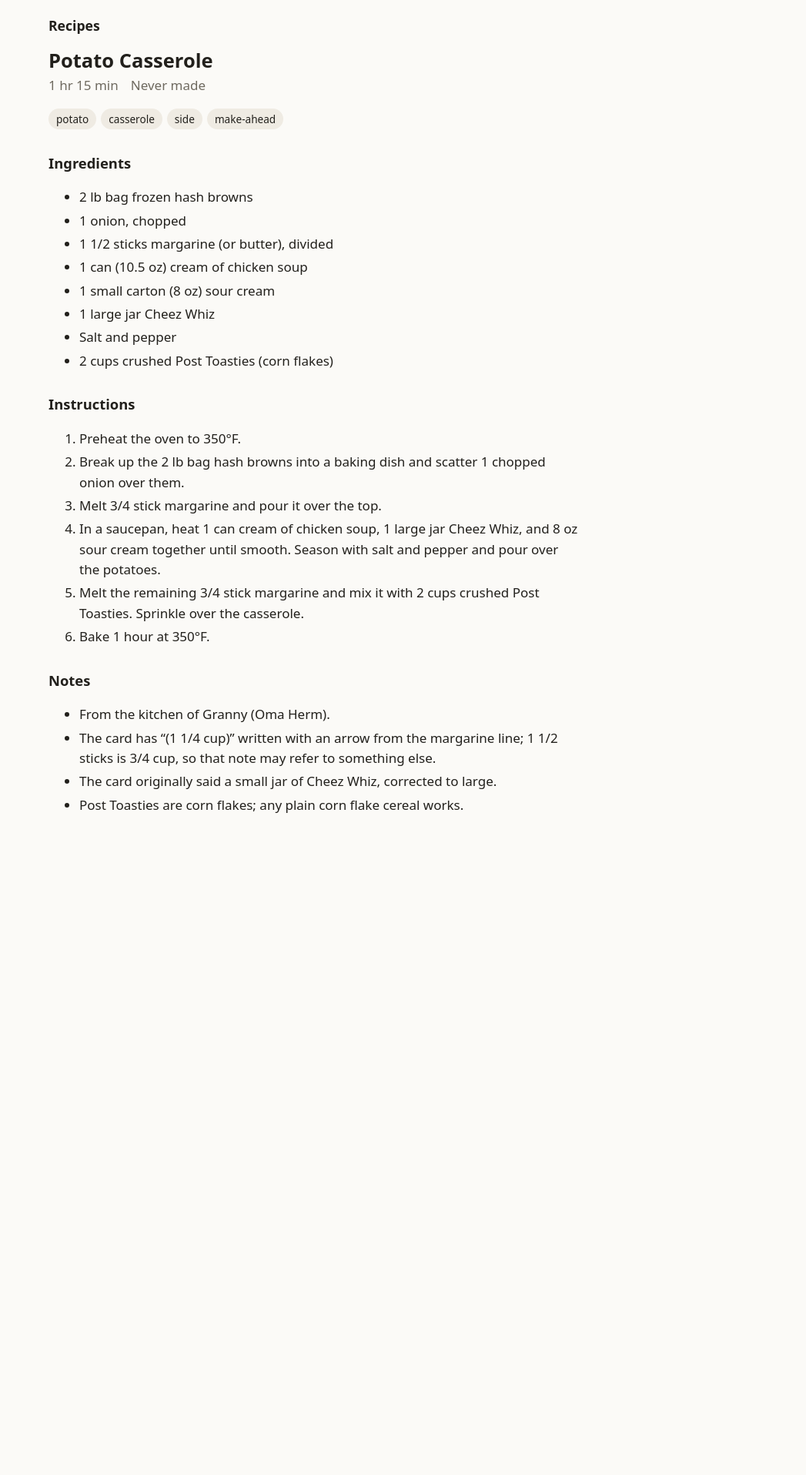
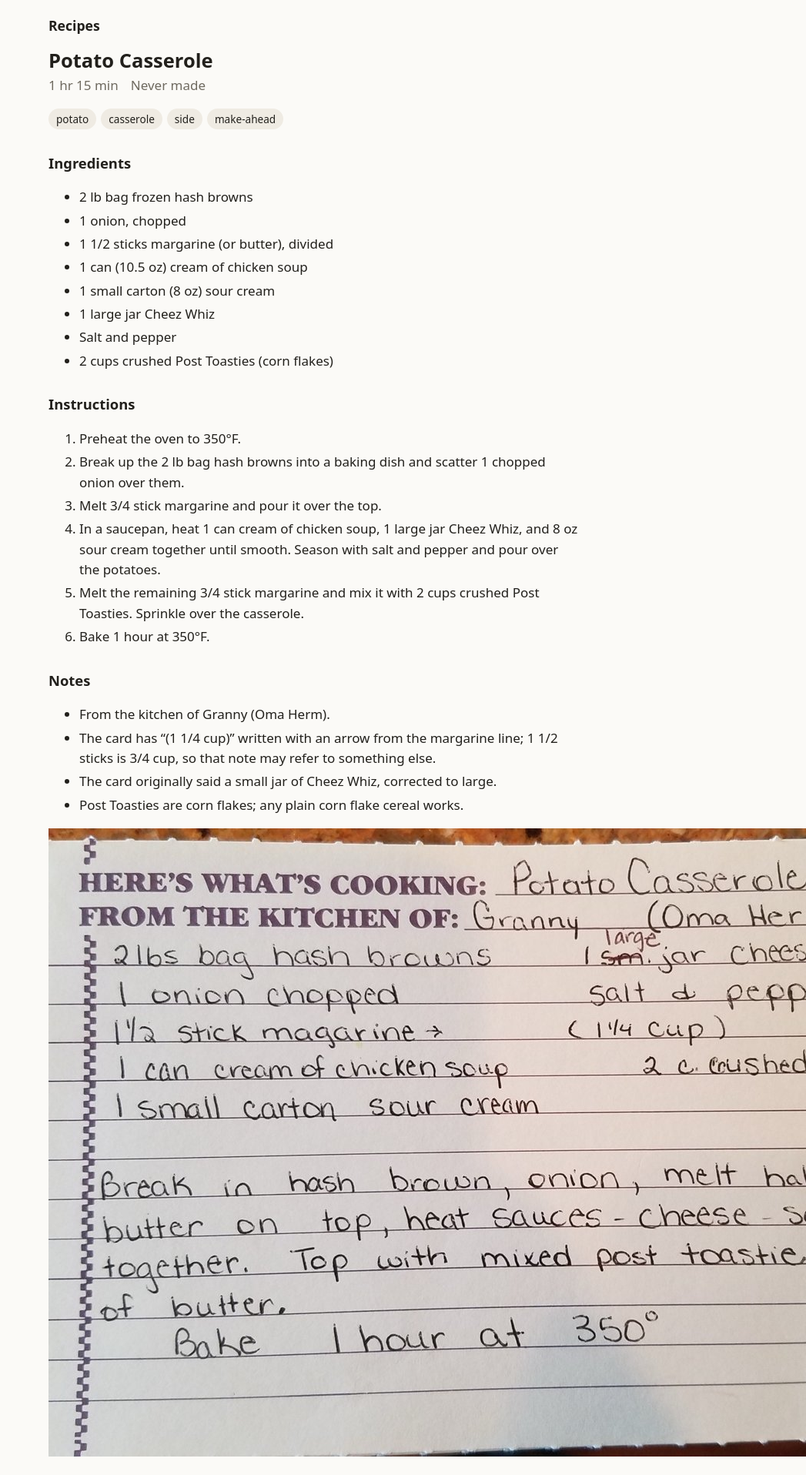
Before and after one commit to Kevin-S-Wallace/recipes, a Jekyll site: the page built from _recipes/potato-casserole.md, in a window 1280 px wide. Shown: the whole page at 77% size, without its empty margins (233-1280 px from the left). Built offline with Jekyll 4.4.1, drawn with Linux system fonts in a browser that asks for light colours; before the commit the page ends 1076 px from its top, so only the background shows below that.

Commit message:
Handle recipe-card photos and ship recipes as PRs
- add-recipe skill: transcribe card photos, credit the cook, save a
  cropped EXIF-free card image, flag unclear bits, process
  incoming-recipes/, and commit/push/open a PR automatically.
- Add Granny's card photo to the potato casserole recipe.
- README: document photo and incoming-recipes workflows.

Co-Authored-By: Claude Opus 5.5 <noreply@anthropic.com>
Claude-Session: https://claude.ai/code/session_01Kcvvp9xYksDXi6SvYztqxY

```diff
--- a/_recipes/potato-casserole.md
+++ b/_recipes/potato-casserole.md
@@ -28,3 +28,5 @@ made: []
 - The card has "(1 1/4 cup)" written with an arrow from the margarine line; 1 1/2 sticks is 3/4 cup, so that note may refer to something else.
 - The card originally said a small jar of Cheez Whiz, corrected to large.
 - Post Toasties are corn flakes; any plain corn flake cereal works.
+
+![Granny's handwritten recipe card](../images/potato-casserole.jpg)
```
Also changed, not shown: .claude/skills/add-recipe/SKILL.md, README.md, images/potato-casserole.jpg (added).
